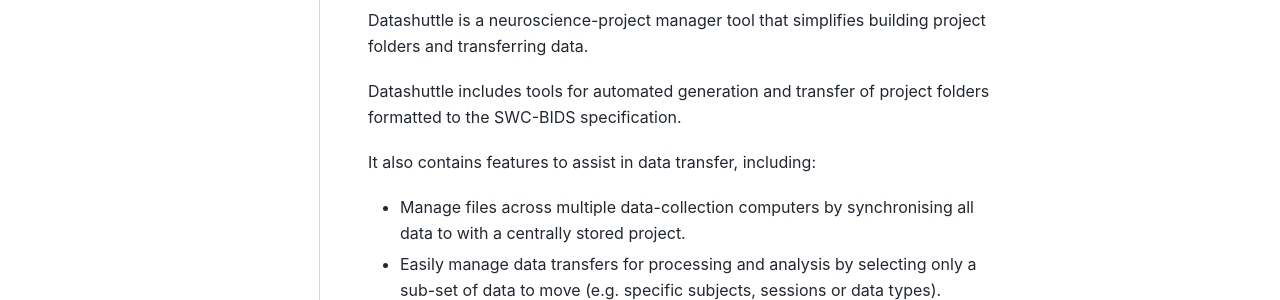
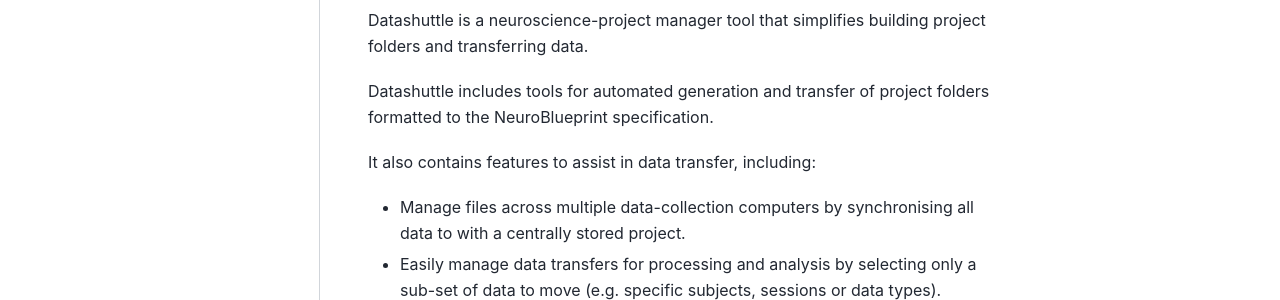
Before and after one commit to neuroinformatics-unit/neuroinformatics-unit.github.io, a Sphinx documentation site: the page built from docs/source/projects/data_management.md, in a window 1280 px wide and 1391 px high. Shown: the part 826-1126 px from the top of the window. Built offline with Sphinx 7.4.7 and the PyData theme 0.15.4, drawn with Linux system fonts in a browser that asks for light colours.

Commit message:
remove lingering SWC-BIDS reference

```diff
--- a/docs/source/projects/data_management.md
+++ b/docs/source/projects/data_management.md
@@ -46,7 +46,7 @@
 
 Datashuttle is a neuroscience-project manager tool that simplifies building project folders and transferring data.
 
-Datashuttle includes tools for automated generation and transfer of project folders formatted to the SWC-BIDS specification.
+Datashuttle includes tools for automated generation and transfer of project folders formatted to the NeuroBlueprint specification.
 
 It also contains features to assist in data transfer, including:
 * Manage files across multiple data-collection computers by synchronising
```
